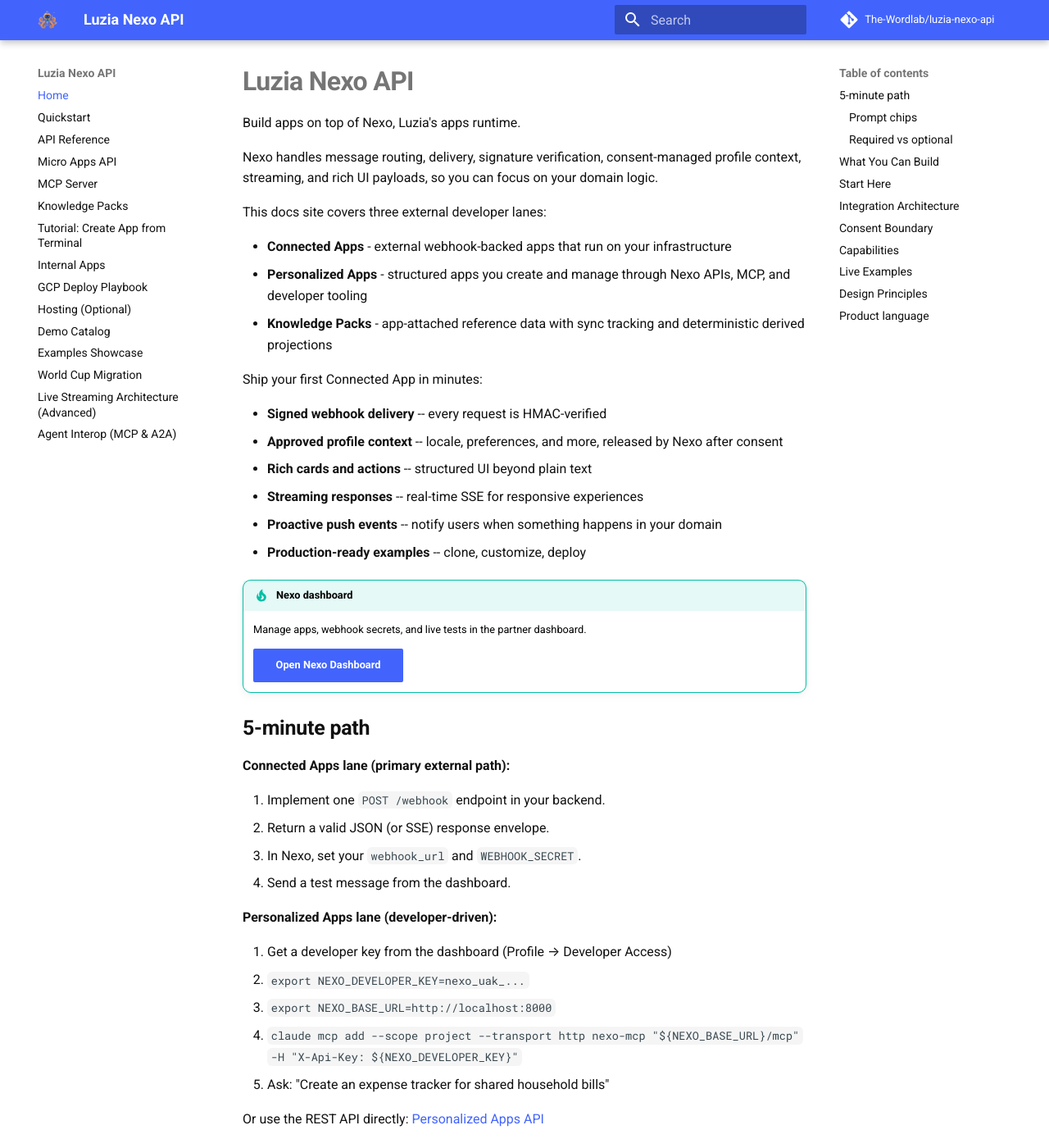
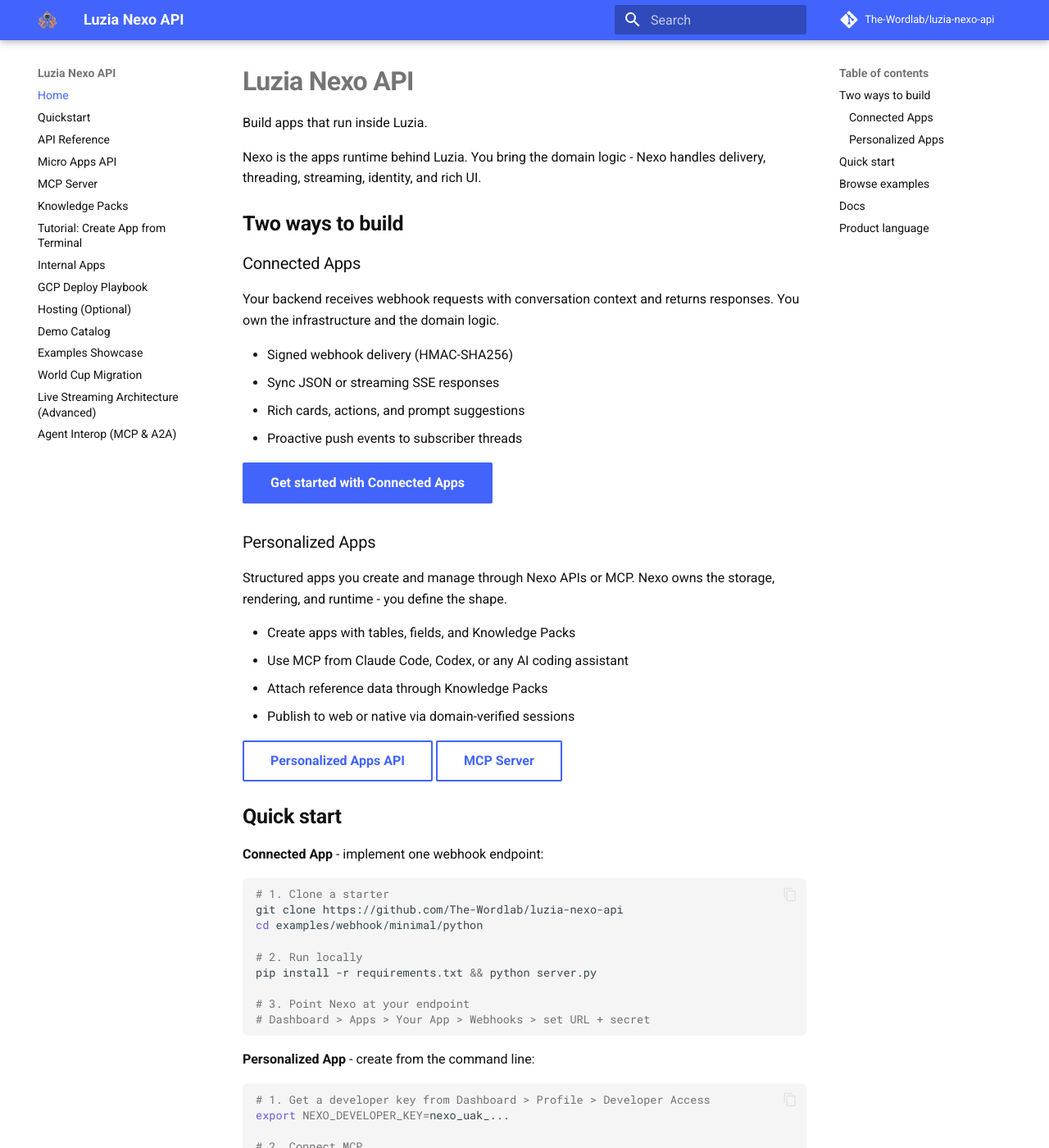
Before and after one commit to The-Wordlab/luzia-nexo-api, an MkDocs documentation site: the page built from docs/index.md, in a window 1280 px wide and 1400 px high. Shown: the whole window at 82% size. Built offline with MkDocs 1.6.1 and Material for MkDocs 9.7.7, drawn with Linux system fonts in a browser that asks for light colours; comment, search, counter and statistics services are not loaded; some of the changed text lies outside the part shown.

Commit message:
docs: rewrite landing page for external developers
Remove internal architecture details, Cloud Run URLs, OpenClaw
references, consent implementation details, and sales-pitch tone.

Now: clean two-path structure (Connected Apps / Personalized Apps),
minimal quick start for each, link to demo catalog instead of
inlining everything, focused docs table.

Co-Authored-By: Claude Opus 4.6 (1M context) <noreply@anthropic.com>

````diff
--- a/docs/index.md
+++ b/docs/index.md
@@ -1,171 +1,90 @@
 # Luzia Nexo API
 
-Build apps on top of Nexo, Luzia's apps runtime.
+Build apps that run inside Luzia.
 
-Nexo handles message routing, delivery, signature verification, consent-managed profile context, streaming, and rich UI payloads, so you can focus on your domain logic.
+Nexo is the apps runtime behind Luzia. You bring the domain logic -
+Nexo handles delivery, threading, streaming, identity, and rich UI.
 
-This docs site covers three external developer lanes:
+## Two ways to build
 
-- **Connected Apps** - external webhook-backed apps that run on your infrastructure
-- **Personalized Apps** - structured apps you create and manage through Nexo APIs, MCP, and developer tooling
-- **Knowledge Packs** - app-attached reference data with sync tracking and deterministic derived projections
+### Connected Apps
 
-Ship your first Connected App in minutes:
+Your backend receives webhook requests with conversation context and returns
+responses. You own the infrastructure and the domain logic.
 
-- **Signed webhook delivery** -- every request is HMAC-verified
-- **Approved profile context** -- locale, preferences, and more, released by Nexo after consent
-- **Rich cards and actions** -- structured UI beyond plain text
-- **Streaming responses** -- real-time SSE for responsive experiences
-- **Proactive push events** -- notify users when something happens in your domain
-- **Production-ready examples** -- clone, customize, deploy
+- Signed webhook delivery (HMAC-SHA256)
+- Sync JSON or streaming SSE responses
+- Rich cards, actions, and prompt suggestions
+- Proactive push events to subscriber threads
 
-!!! tip "Nexo dashboard"
-    Manage apps, webhook secrets, and live tests in the partner dashboard.
+[Get started with Connected Apps](quickstart.md){ .md-button .md-button--primary }
 
-    [Open Nexo Dashboard](https://nexo.luzia.com){ .md-button .md-button--primary }
+### Personalized Apps
 
-## 5-minute path
+Structured apps you create and manage through Nexo APIs or MCP. Nexo owns the
+storage, rendering, and runtime - you define the shape.
 
-**Connected Apps lane (primary external path):**
+- Create apps with tables, fields, and Knowledge Packs
+- Use MCP from Claude Code, Codex, or any AI coding assistant
+- Attach reference data through Knowledge Packs
+- Publish to web or native via domain-verified sessions
 
-1. Implement one `POST /webhook` endpoint in your backend.
-2. Return a valid JSON (or SSE) response envelope.
-3. In Nexo, set your `webhook_url` and `WEBHOOK_SECRET`.
-4. Send a test message from the dashboard.
+[Personalized Apps API](micro-apps-api.md){ .md-button }
+[MCP Server](mcp.md){ .md-button }
 
-**Personalized Apps lane (developer-driven):**
+## Quick start
 
-1. Get a developer key from the dashboard (Profile → Developer Access)
-2. `export NEXO_DEVELOPER_KEY=nexo_uak_...`
-3. `export NEXO_BASE_URL=http://localhost:8000`
-4. `claude mcp add --scope project --transport http nexo-mcp "${NEXO_BASE_URL}/mcp" -H "X-Api-Key: ${NEXO_DEVELOPER_KEY}"`
-5. Ask: "Create an expense tracker for shared household bills"
+**Connected App** - implement one webhook endpoint:
 
-Or use the REST API directly: [Personalized Apps API](micro-apps-api.md)
+```bash
+# 1. Clone a starter
+git clone https://github.com/The-Wordlab/luzia-nexo-api
+cd examples/webhook/minimal/python
 
-Start here: [Quickstart](quickstart.md) | [Personalized Apps API](micro-apps-api.md) | [Knowledge Packs](knowledge-packs.md) | [MCP Server](mcp.md)
+# 2. Run locally
+pip install -r requirements.txt && python server.py
 
-### Prompt chips
-
-Improve first-message UX by returning `metadata.prompt_suggestions` in your webhook response. Nexo renders these as clickable chips in chat.
-
-```json
-{
-  "schema_version": "2026-03",
-  "task": { "id": "tsk_1", "status": "completed" },
-  "content_parts": [{ "type": "text", "text": "I can help with that." }],
-  "metadata": {
-    "prompt_suggestions": [
-      "Show me options",
-      "Track status",
-      "What do you recommend?"
-    ]
-  }
-}
+# 3. Point Nexo at your endpoint
+# Dashboard > Apps > Your App > Webhooks > set URL + secret
 ```
 
-### Required vs optional
+**Personalized App** - create from the command line:
 
-- **Required** for live Connected Apps: `webhook_url` + `WEBHOOK_SECRET`
-- **Optional** for advanced flows: cards/actions, proactive events, RAG, OpenClaw bridge
+```bash
+# 1. Get a developer key from Dashboard > Profile > Developer Access
+export NEXO_DEVELOPER_KEY=nexo_uak_...
 
-## What You Can Build
+# 2. Connect MCP
+claude mcp add nexo-mcp "https://nexo-cdn-alb.staging.thewordlab.net/mcp" \
+  -H "X-Api-Key: ${NEXO_DEVELOPER_KEY}"
 
-Clone a starter example, customize it for your domain, and deploy:
-
-| Use case | Example | Live demo |
-|---|---|---|
-| Food-commerce: discovery, checkout, tracking | [Food Ordering](https://github.com/The-Wordlab/luzia-nexo-api/tree/main/examples/webhook/food-ordering/python) | <https://nexo-food-ordering-v3me5awkta-ew.a.run.app/> |
-| Travel: flights, budget, handoff, replanning | [Travel Planning](https://github.com/The-Wordlab/luzia-nexo-api/tree/main/examples/webhook/travel-planning/python) | <https://nexo-travel-planning-v3me5awkta-ew.a.run.app/> |
-| News answers with source cards | [News RAG](https://github.com/The-Wordlab/luzia-nexo-api/tree/main/examples/webhook/news-rag/python) | <https://nexo-news-rag-v3me5awkta-ew.a.run.app/> |
-| Sports coverage with live match data | [Sports RAG](https://github.com/The-Wordlab/luzia-nexo-api/tree/main/examples/webhook/sports-rag/python) | <https://nexo-sports-rag-v3me5awkta-ew.a.run.app/> |
-| OpenClaw runtime bridge | [OpenClaw Bridge](https://github.com/The-Wordlab/luzia-nexo-api/tree/main/examples/webhook/openclaw-bridge/typescript) | <https://nexo-openclaw-bridge-v3me5awkta-ew.a.run.app/> |
-
-For the full catalog, see [Demo Catalog](demos.md).
-
-## Start Here
-
-1. [Quickstart](quickstart.md) -- get a Connected App live in minutes.
-2. [Demo Catalog](demos.md) -- browse all examples and live services.
-3. [Examples Deep Dive](examples-showcase.md) -- architecture and response patterns.
-4. [Partner API Reference](partner-api-reference.md) -- full webhook/runtime contract details.
-5. [Personalized Apps API](micro-apps-api.md) -- create and manage personalized apps from CLI or MCP.
-6. [MCP Server](mcp.md) -- connect AI coding assistants to Nexo tools.
-7. [Internal Apps](internal-apps.md) -- boundary note pointing back to the Nexo-owned implementation docs.
-8. [Hosting](hosting.md) -- deploy to Cloud Run.
-
-## Integration Architecture
-
-```mermaid
-sequenceDiagram
-    autonumber
-    participant User as End User
-    participant Luzia as Luzia Backend
-    participant Nexo as Nexo Apps Runtime
-    participant Partner as Partner Service
-
-    User->>Luzia: Send message
-    Luzia->>Nexo: Delegate partner handling
-    Nexo->>Partner: Signed webhook request
-    Partner->>Partner: Verify signature + process domain logic
-    alt JSON mode
-        Partner-->>Nexo: Response envelope with text/cards/actions
-    else SSE mode
-        Partner-->>Nexo: Stream delta/done events
-    end
-    Nexo-->>Luzia: Runtime-processed result
-    Luzia-->>User: Final reply
+# 3. Ask your assistant to create an app
 ```
 
-## Consent Boundary
+## Browse examples
 
-Nexo fully owns consent collection, storage, and scope enforcement.
+See working Connected Apps you can clone, customize, and deploy:
 
-- The user grants or denies profile access in the Nexo experience.
-- Nexo decides which profile fields may be released for a given app and turn.
-- Your webhook receives only the approved scoped profile data.
-- Your webhook does not implement consent logic and does not need to know how the user granted it.
+[Demo Catalog](demos.md){ .md-button }
 
-## Capabilities
+## Docs
 
-| Capability | Description | Example |
-|---|---|---|
-| Webhook contract | Deterministic request and response schema for Connected Apps | `webhook/minimal` |
-| Rich UI payloads | Cards, actions, structured metadata | `webhook/structured` |
-| Signature verification | HMAC-SHA256 request signing and verification | `webhook/advanced` |
-| Retrieval-augmented responses | Domain retrieval + LLM + citations | `news-rag`, `sports-rag`, `travel-rag` |
-| Vertical orchestration | End-to-end partner flows: food ordering, travel planning | `food-ordering`, `travel-planning` |
-| OpenClaw integration | Bridge from Nexo webhook to OpenClaw responses API | `openclaw-bridge` |
-| Proactive delivery | Push events into subscriber threads | `partner-api/proactive` |
-| Personalized Apps API | Create and manage structured apps via REST | [micro-apps-api](micro-apps-api.md) |
-| MCP server | Expose Partner Integration and Personalized Apps tools to AI coding assistants | [mcp](mcp.md) |
+| Topic | Description |
+|---|---|
+| [Quickstart](quickstart.md) | Get a Connected App live in minutes |
+| [Personalized Apps API](micro-apps-api.md) | REST API for structured apps |
+| [Knowledge Packs](knowledge-packs.md) | App-attached reference data |
+| [MCP Server](mcp.md) | AI coding assistant integration |
+| [Partner API Reference](partner-api-reference.md) | Full webhook and runtime contract |
+| [Demo Catalog](demos.md) | Browse and deploy example apps |
+| [Hosting](hosting.md) | Deploy to Cloud Run |
 
-## Live Examples
-
-| Service | URL |
-|---|---|
-| nexo-news-rag | <https://nexo-news-rag-v3me5awkta-ew.a.run.app/> |
-| nexo-sports-rag | <https://nexo-sports-rag-v3me5awkta-ew.a.run.app/> |
-| nexo-travel-rag | <https://nexo-travel-rag-v3me5awkta-ew.a.run.app/> |
-| nexo-openclaw-bridge | <https://nexo-openclaw-bridge-v3me5awkta-ew.a.run.app/> |
-| nexo-food-ordering | <https://nexo-food-ordering-v3me5awkta-ew.a.run.app/> |
-| nexo-travel-planning | <https://nexo-travel-planning-v3me5awkta-ew.a.run.app/> |
-| nexo-examples-py | <https://nexo-examples-py-v3me5awkta-ew.a.run.app/> |
-| nexo-examples-ts | <https://nexo-examples-ts-v3me5awkta-ew.a.run.app/> |
-| nexo-demo-receiver | <https://nexo-demo-receiver-v3me5awkta-ew.a.run.app/> |
-
-For source links and what each demo does, see [Demo Catalog](demos.md).
-
-## Design Principles
-
-- **Contract-first:** Same schema rules across local and production.
-- **Capability-first:** Docs describe what you can build, not just minimal setup.
-- **Deployable by default:** All server examples are production-ready.
-- **Privacy is structural:** Consent and profile boundaries are part of the runtime contract.
-- **Safe configuration:** No secrets hardcoded in code or docs.
+!!! tip "Nexo Dashboard"
+    Manage apps, webhook secrets, and live tests at
+    [nexo.luzia.com](https://nexo.luzia.com).
 
 ## Product language
 
-- In customer-facing product surfaces, Nexo uses **Personalized Apps**.
-- Internally and in code, you may still see the technical term **micro apps**.
-- **Connected Apps** remain the external webhook-backed app family.
+- **Personalized Apps** is the product name for structured apps in Nexo.
+- **Connected Apps** is the product name for webhook-backed partner apps.
+- In code, you may see the technical term **micro apps** for Personalized Apps.
````
